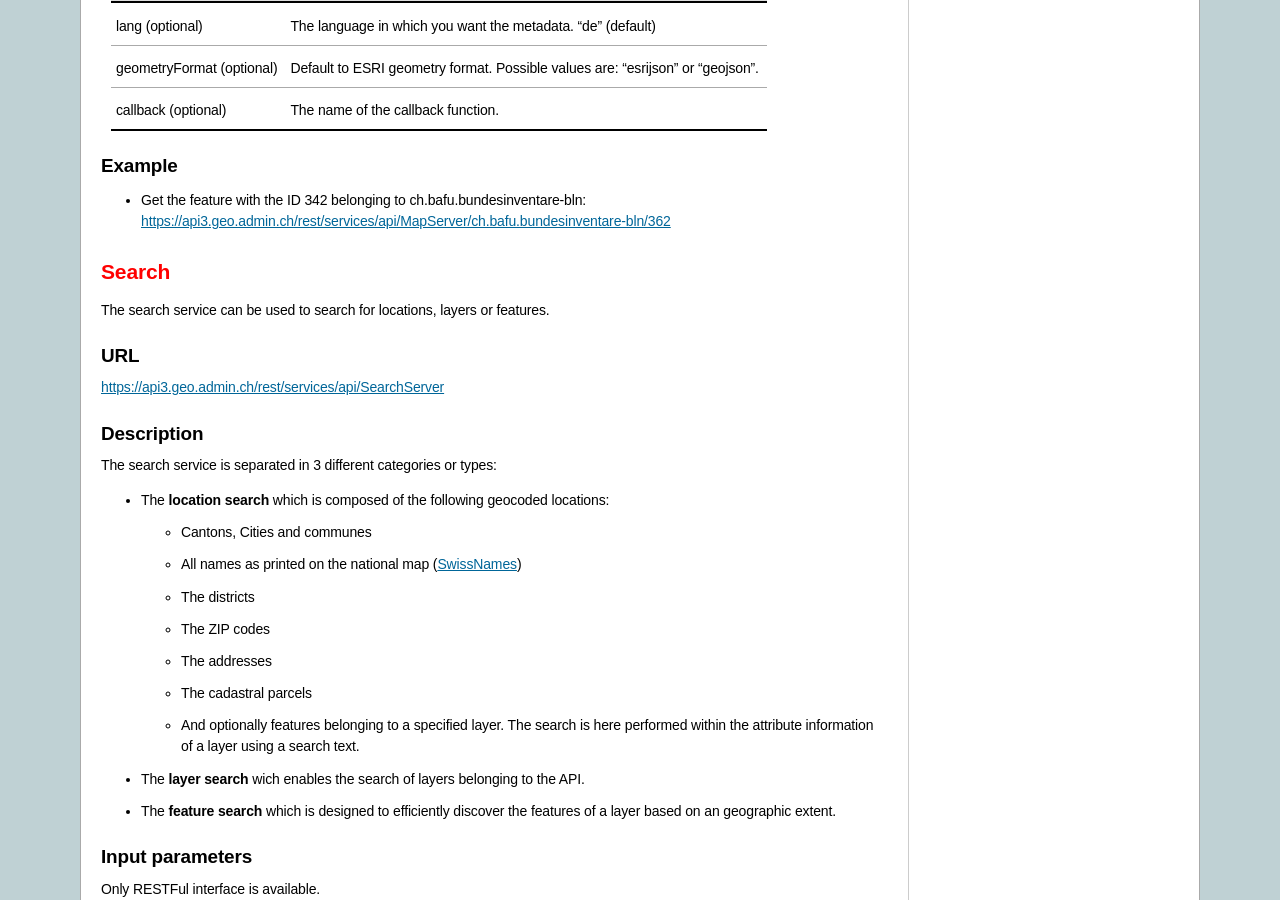
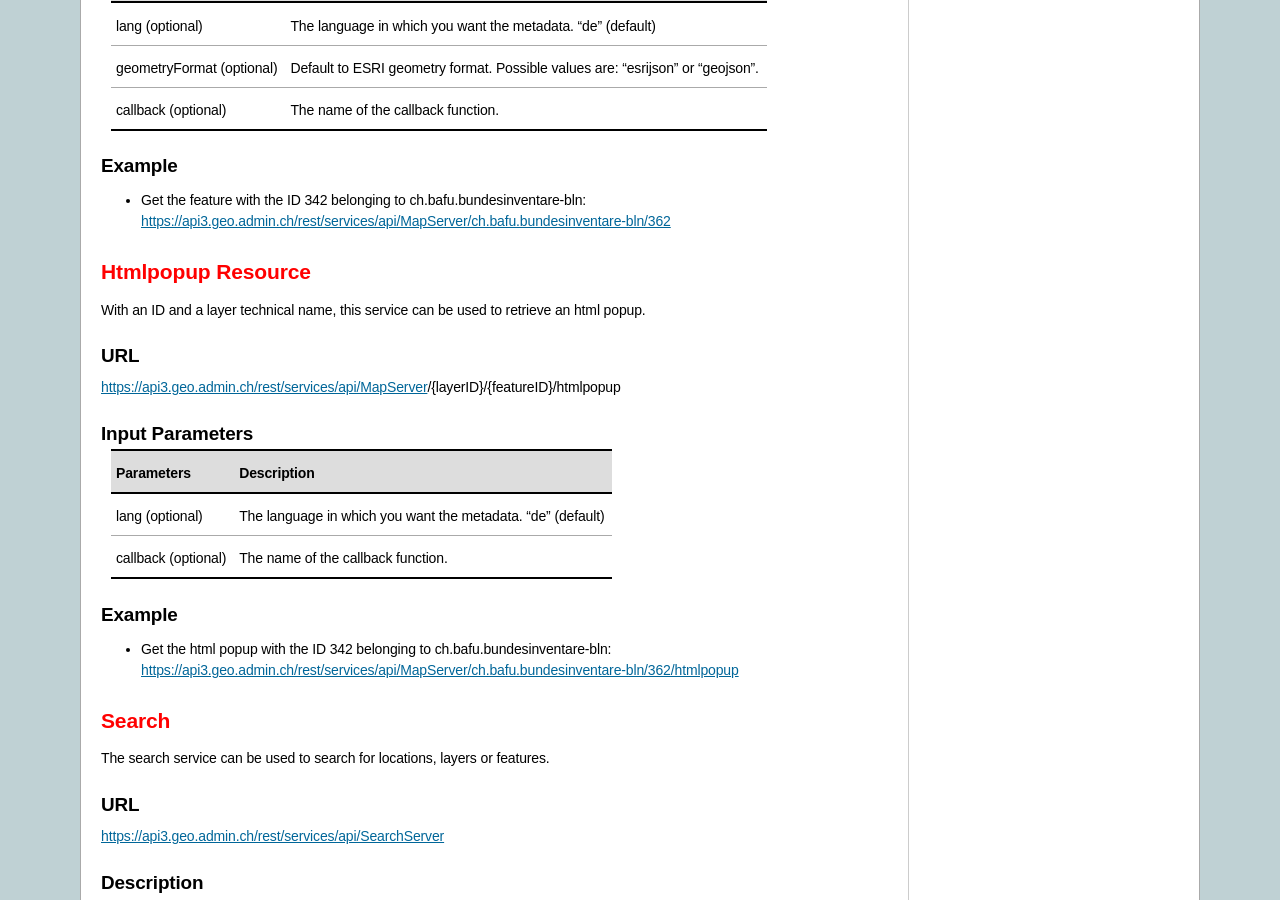
Before and after one commit to swisstopo-test/doc-chsdi3, a Sphinx documentation site: the page built from source/services/sdiservices.rst, in a window 1280 px wide and 900 px high, scrolled down 2541 px. Built offline with Sphinx 7.4.7, drawn with Linux system fonts in a browser that asks for light colours; formulas are drawn with MathJax 3; some of the changed text lies outside the part shown.

Commit message:
First version of htmlpopup service

```diff
--- a/source/services/sdiservices.rst
+++ b/source/services/sdiservices.rst
@@ -141,6 +141,34 @@ Example
 ^^^^^^^
 
 - Get the feature with the ID 342 belonging to ch.bafu.bundesinventare-bln: `https://api3.geo.admin.ch/rest/services/api/MapServer/ch.bafu.bundesinventare-bln/362 <../../../rest/services/api/MapServer/ch.bafu.bundesinventare-bln/362>`_
+
+.. _htmlpopup_description:
+
+Htmlpopup Resource
+------------------
+
+With an ID and a layer technical name, this service can be used to retrieve an html popup.
+
+URL
+^^^
+
+https://api3.geo.admin.ch/rest/services/api/MapServer/{layerID}/{featureID}/htmlpopup
+
+Input Parameters
+^^^^^^^^^^^^^^^^
+
++-----------------------------------+-------------------------------------------------------------------------------------------+
+| Parameters                        | Description                                                                               |
++===================================+===========================================================================================+
+| lang (optional)                   | The language in which you want the metadata. "de" (default)                               |
++-----------------------------------+-------------------------------------------------------------------------------------------+
+| callback (optional)               | The name of the callback function.                                                        |
++-----------------------------------+-------------------------------------------------------------------------------------------+
+
+Example
+^^^^^^^
+
+- Get the html popup with the ID 342 belonging to ch.bafu.bundesinventare-bln: `https://api3.geo.admin.ch/rest/services/api/MapServer/ch.bafu.bundesinventare-bln/362/htmlpopup <../../../rest/services/api/MapServer/ch.bafu.bundesinventare-bln/362/htmlpopup>`_
 
 .. _search_description:
 
```
